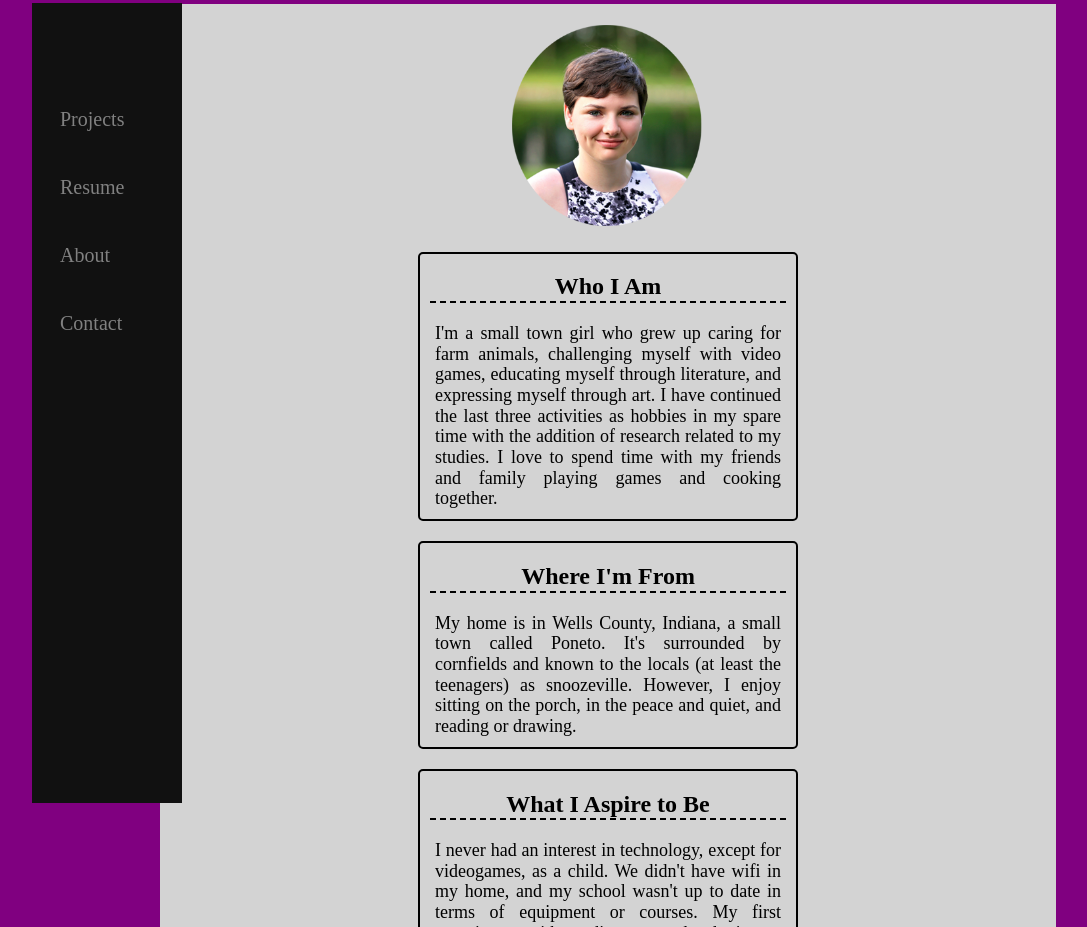
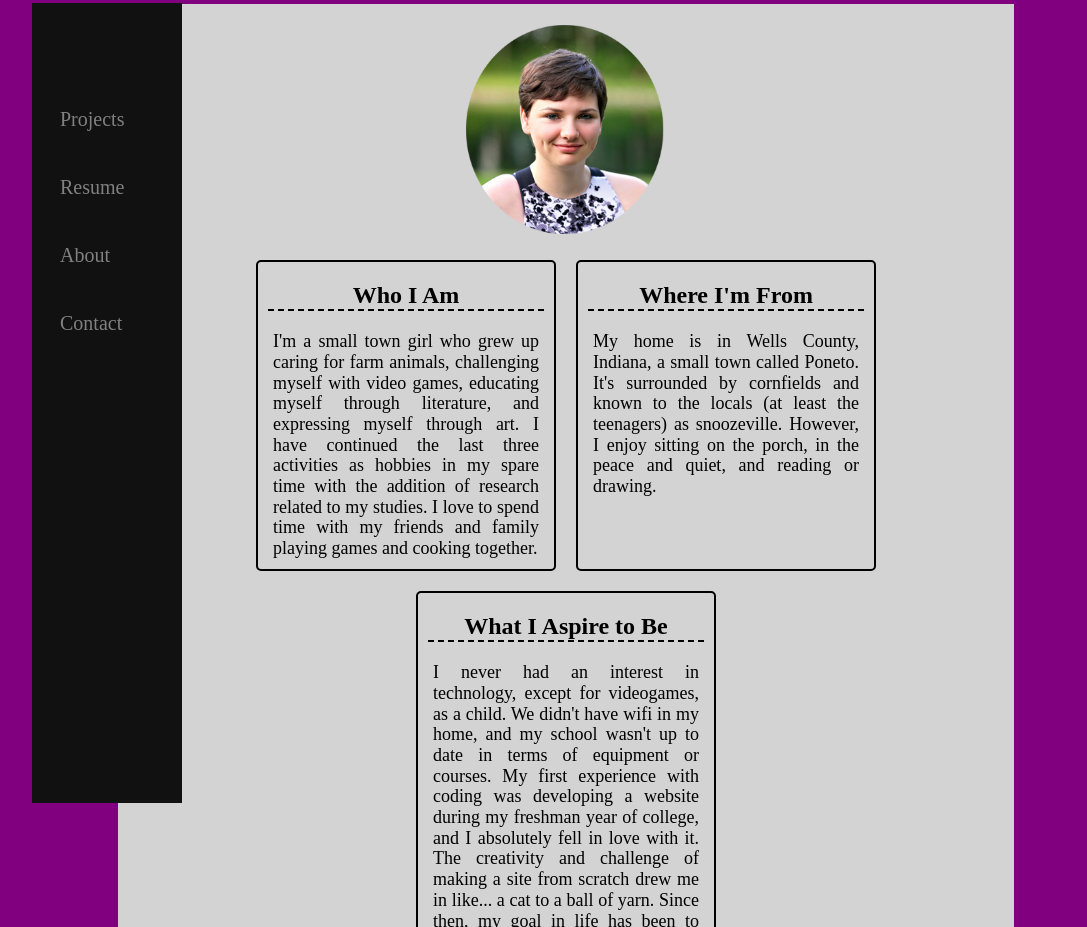
Before and after one commit to ballissia/personal-web, a plain HTML site: page Final-Baublet-Allissia/index.html in a window 1280 px wide. Shown: the part 152-1079 px from the top of the page, without its empty margins (96-1183 px from the left). Drawn offline with Linux system fonts and the light colour scheme.

Commit message:
fixed flexbox section

```diff
--- a/Final-Baublet-Allissia/css/styles.css
+++ b/Final-Baublet-Allissia/css/styles.css
@@ -1,6 +1,10 @@
 /* natural box model */
 html {
   box-sizing: border-box;
+}
+html, body{
+  padding: 0;
+  margin: 0;
 }
 
 *, *:before, *:after {
@@ -38,7 +42,7 @@ html {
 .container {
   margin: 15px auto;
   /*centers the container with room at top*/
-  width: 400px;
+  /* width: 400px; */
 }
 
 .flex {
@@ -57,6 +61,8 @@ header {
   padding: 5px;
   padding-bottom: 20px;
   margin: 5px;
+  display: flex;
+  align-items: center;
 }
 
 header h1 {
@@ -168,27 +174,15 @@ nav .dropItems a {
   display: flex;
   flex-direction: row;
   flex-wrap: wrap;
+  justify-content: center;
 }
 
-.aboutMe .who {
+.aboutMe section {
   border: 2px solid black;
   margin: 10px;
   padding: 0 10px;
   border-radius: 5px;
-}
-
-.aboutMe .where {
-  border: 2px solid black;
-  margin: 10px;
-  padding: 0 10px;
-  border-radius: 5px;
-}
-
-.aboutMe .what {
-  border: 2px solid black;
-  margin: 10px;
-  padding: 0 10px;
-  border-radius: 5px;
+  max-width: 300px;
 }
 
 .aboutMe h2 {
@@ -220,7 +214,7 @@ img {
 }
 
 .aboutMe img {
-  width: 50%;
+  width: 200px;
   margin: 0 auto;
 }
 
@@ -268,7 +262,7 @@ img {
   }
 
   .aboutMe img {
-    width: 60%;
+    max-width: 200px;
   }
 }
 
@@ -312,9 +306,9 @@ img {
   }
 
   .aboutMe {
-    width: 70%;
+    width: 74%;
     position: relative;
-    left: 25%;
+    left: calc(5% + 150px);
     top: -60px;
     margin: 11px 0;
   }
@@ -331,8 +325,8 @@ img {
   }
 
   .aboutMe {
-    left: 20%;
-    width: 75%;
+    left: calc(5% + 150px);
+    width: calc(100% - (5% + 150px));
   }
 
   .aboutMe .container {
```
Also changed, not shown: README.md.
